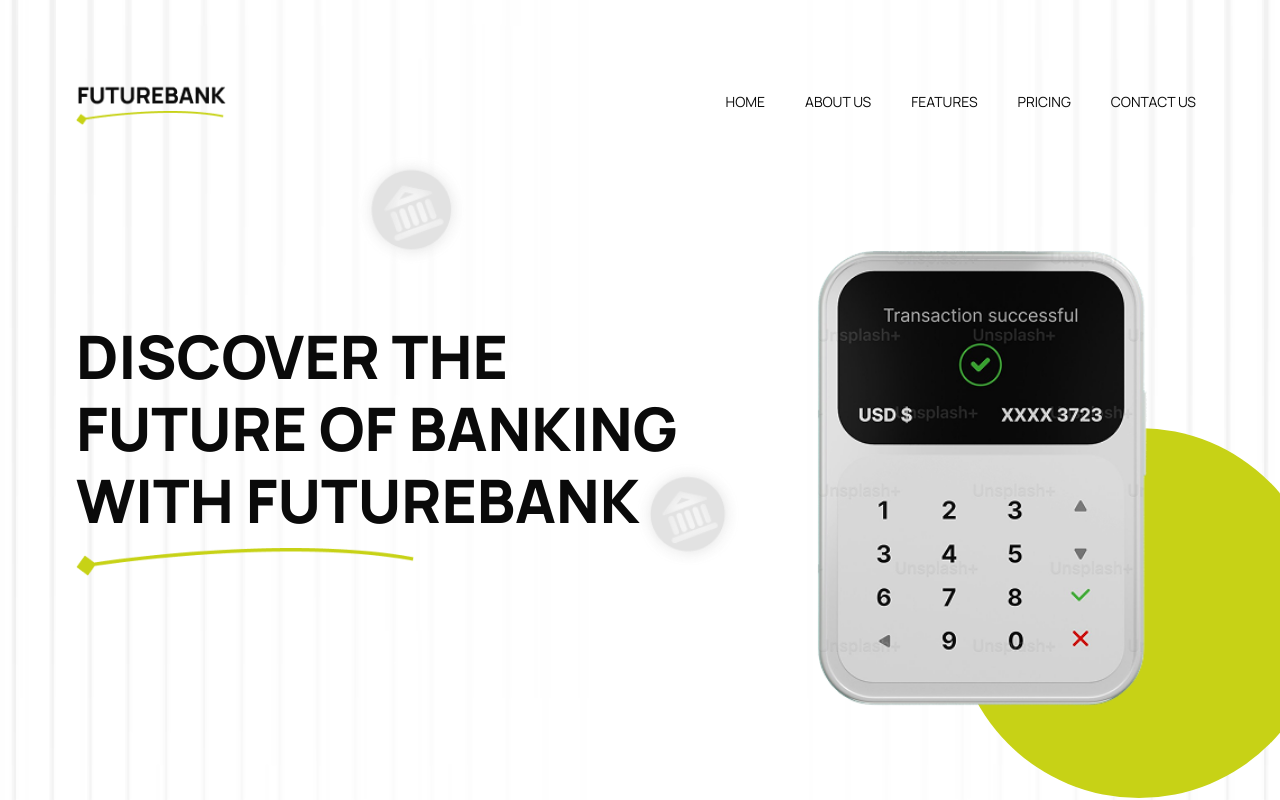
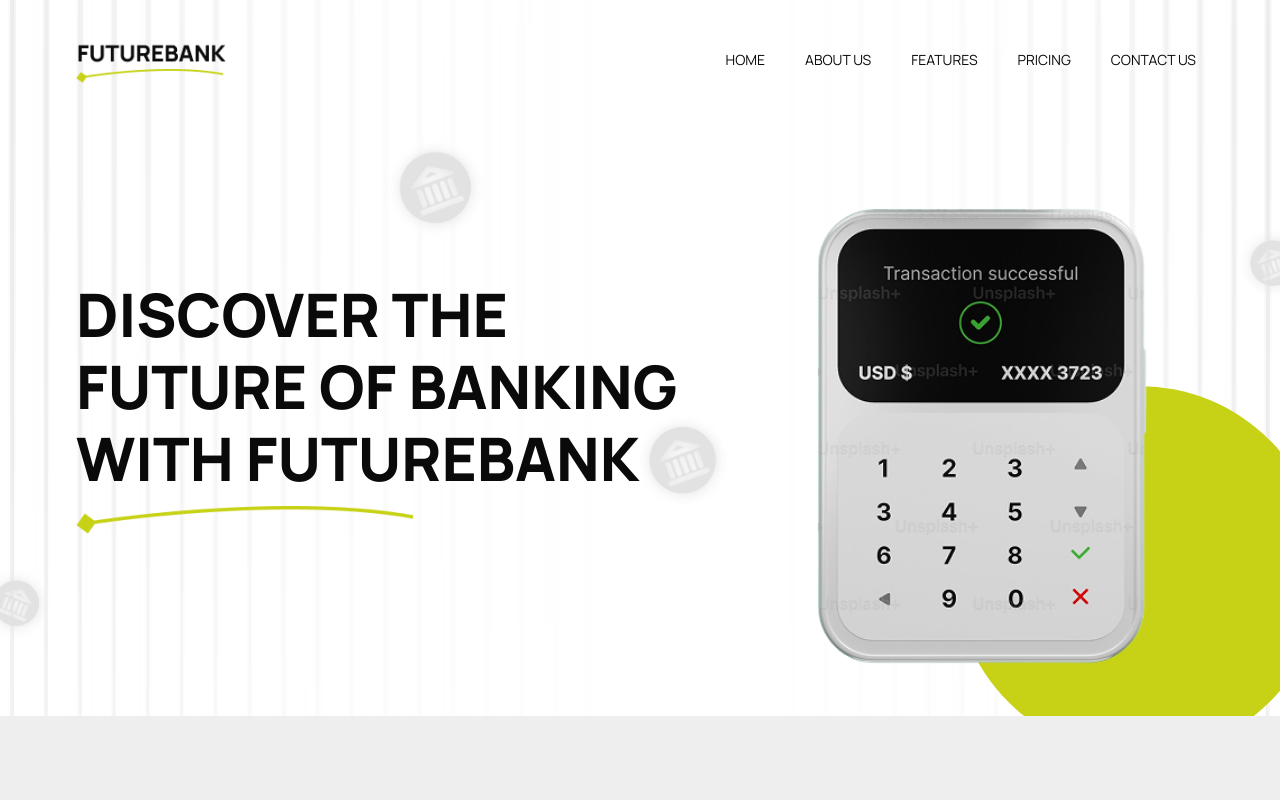
Before and after one commit to Maryammuhammadafzal/Banking_Landing_Page, a Next.js app: page / in a window 1280 px wide. Shown: the top 800 px of the page. Built offline with nearby package versions, Linux system fonts and the light colour scheme.

Commit message:
deploying

```diff
--- a/app/Hero/Page.jsx
+++ b/app/Hero/Page.jsx
@@ -6,7 +6,7 @@ import HeroImage from "../../public/hero-image.png";
 import Image from "next/image";
 const HeroPage = () => {
   return (
-    <div className="w-full lg:min-h-screen pb-10 font-sans relative overflow-hidden h-auto flex justify-center items-center">
+    <div className="w-full h-auto pb-10 font-sans relative overflow-hidden flex justify-center items-center">
       <div
         className="bg-center absolute top-0 -z-10 left-0 opacity-45 bg-cover w-full h-full"
         style={{ backgroundImage: `url(${HeroBg.src})` }}
```
